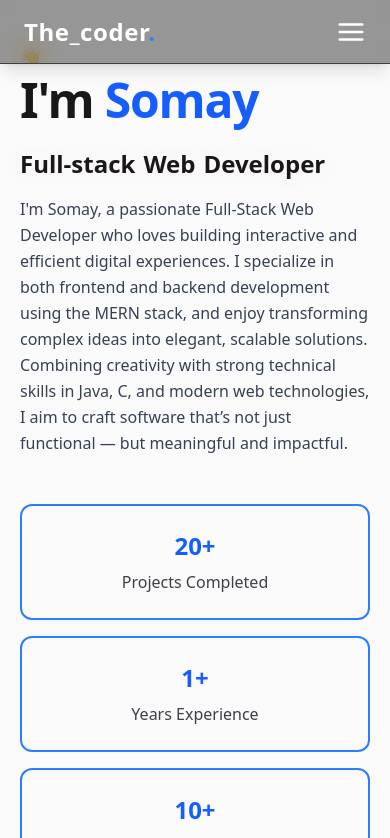
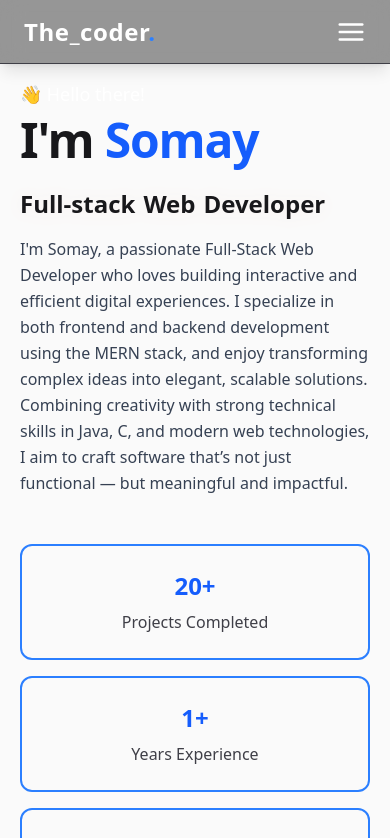
Before and after one commit to somaysen/Portfolio, a React (Vite) app in the folder frontend/: page / in a window 390 px wide. Shown: the top 838 px of the page. Built offline with nearby package versions, Linux system fonts and the light colour scheme; the HTML template or start-up script is replaced by a standard one.

Commit message:
Update Home page

```diff
--- a/frontend/src/pages/Home.jsx
+++ b/frontend/src/pages/Home.jsx
@@ -77,10 +77,10 @@ function Home() {
   };
 
   return (
-    <section className="w-full min-h-screen flex justify-center items-center px-5 py-10 lg:py-20 bg-zinc-50 dark:bg-zinc-900">
+    <section className="w-full min-h-screen flex justify-center items-center px-5 py-20 lg:py-20 bg-zinc-50 dark:bg-zinc-900">
       <div className="w-full max-w-7xl flex flex-col lg:flex-row items-center justify-between gap-10">
         {/* LEFT SECTION */}
-        <div className="w-full lg:w-1/2 flex flex-col justify-center">
+        <div className="w-full lg:w-1/2  flex flex-col justify-center">
           <div>
             <div className="text-lg text-white sm:text-xl">👋 Hello there!</div>
 
```
